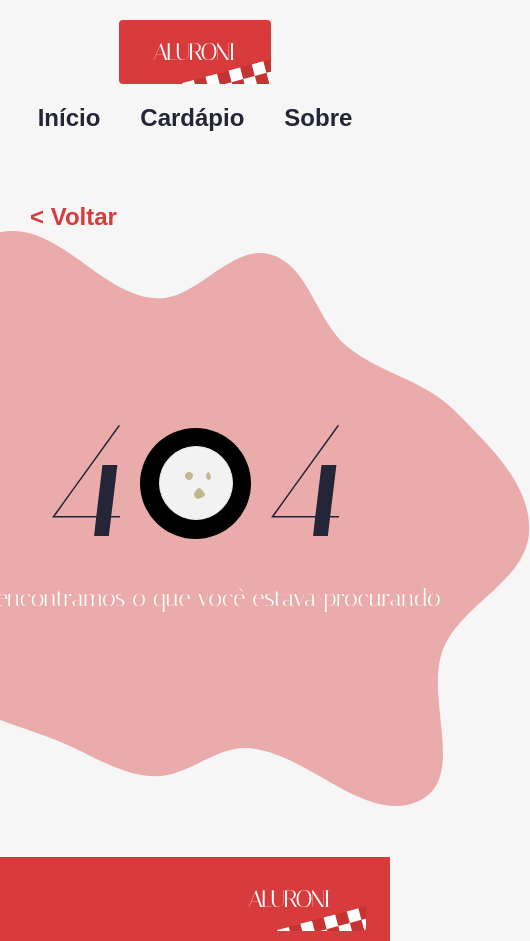
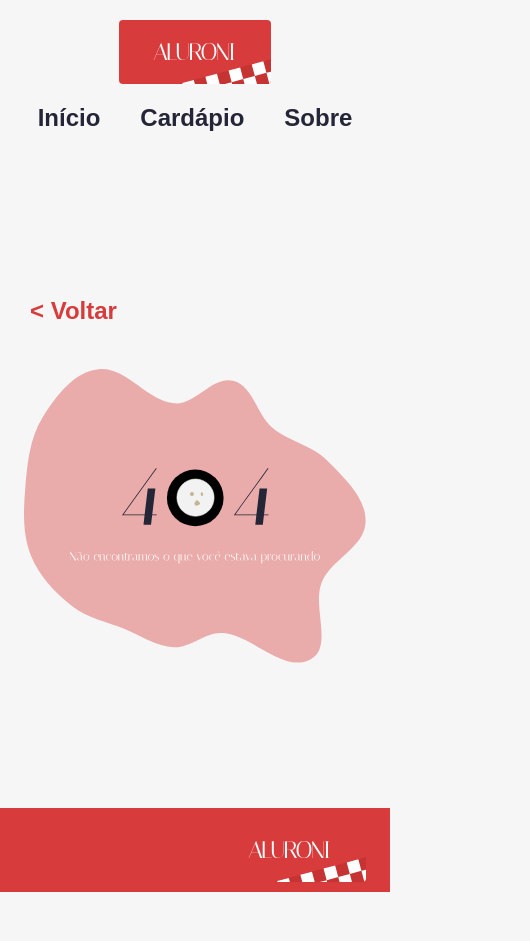
Before and after one commit to GabrielVeroneze/aluroni-plus, a React (Vite) app: page /prato/1 in a window 390 px wide. Shown: the whole page, 530 px wide, since content can reach past the window. After the commit the page ends 892 px from the top, so only its background shows below. Built offline with nearby package versions, Linux system fonts and the light colour scheme; no server answers; a web font is replaced by a local one.

Commit message:
:iphone: feat: Aplica responsividade

```diff
--- a/src/pages/Inicio/Inicio.module.scss
+++ b/src/pages/Inicio/Inicio.module.scss
@@ -1,4 +1,5 @@
 @use '@/sass/variaveis' as *;
+@use '@/sass/breakpoints' as *;
 
 .recomendados {
     border-radius: 2px;
@@ -37,3 +38,9 @@
         width: 200px;
     }
 }
+
+@media (max-width: $desktop_xsm) {
+    .recomendados {
+        justify-content: space-evenly;
+    }
+}
--- a/src/pages/NotFound/NotFound.module.scss
+++ b/src/pages/NotFound/NotFound.module.scss
@@ -1,10 +1,12 @@
 @use '@/sass/variaveis' as *;
+@use '@/sass/breakpoints' as *;
 
 .secao {
     align-items: center;
     display: flex;
     flex: 1;
     flex-direction: column;
+    gap: 2.75rem;
     justify-content: center;
     min-height: calc(100vh - 188px);
 }
@@ -14,3 +16,13 @@
     justify-content: flex-start;
     width: 100%;
 }
+
+.imagem {
+    max-width: 670px;
+}
+
+@media (max-width: $desktop_xsm) {
+    .imagem {
+        width: 100%;
+    }
+}
--- a/src/pages/Prato/Prato.module.scss
+++ b/src/pages/Prato/Prato.module.scss
@@ -32,3 +32,12 @@
         margin: 0;
     }
 }
+
+@media (max-width: $mobile) {
+    .prato {
+        &__imagem {
+            max-width: 600px;
+            width: 100%;
+        }
+    }
+}
```
